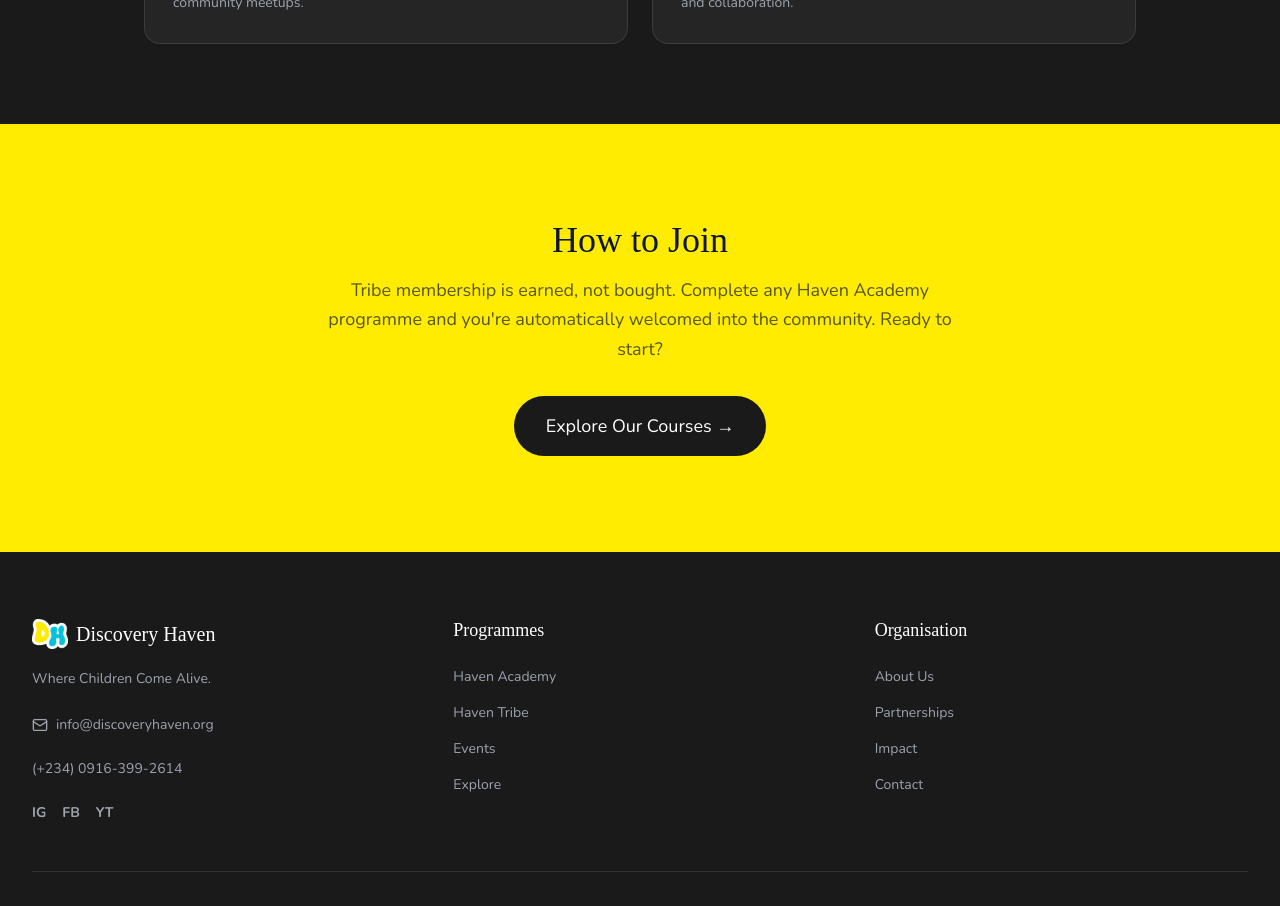
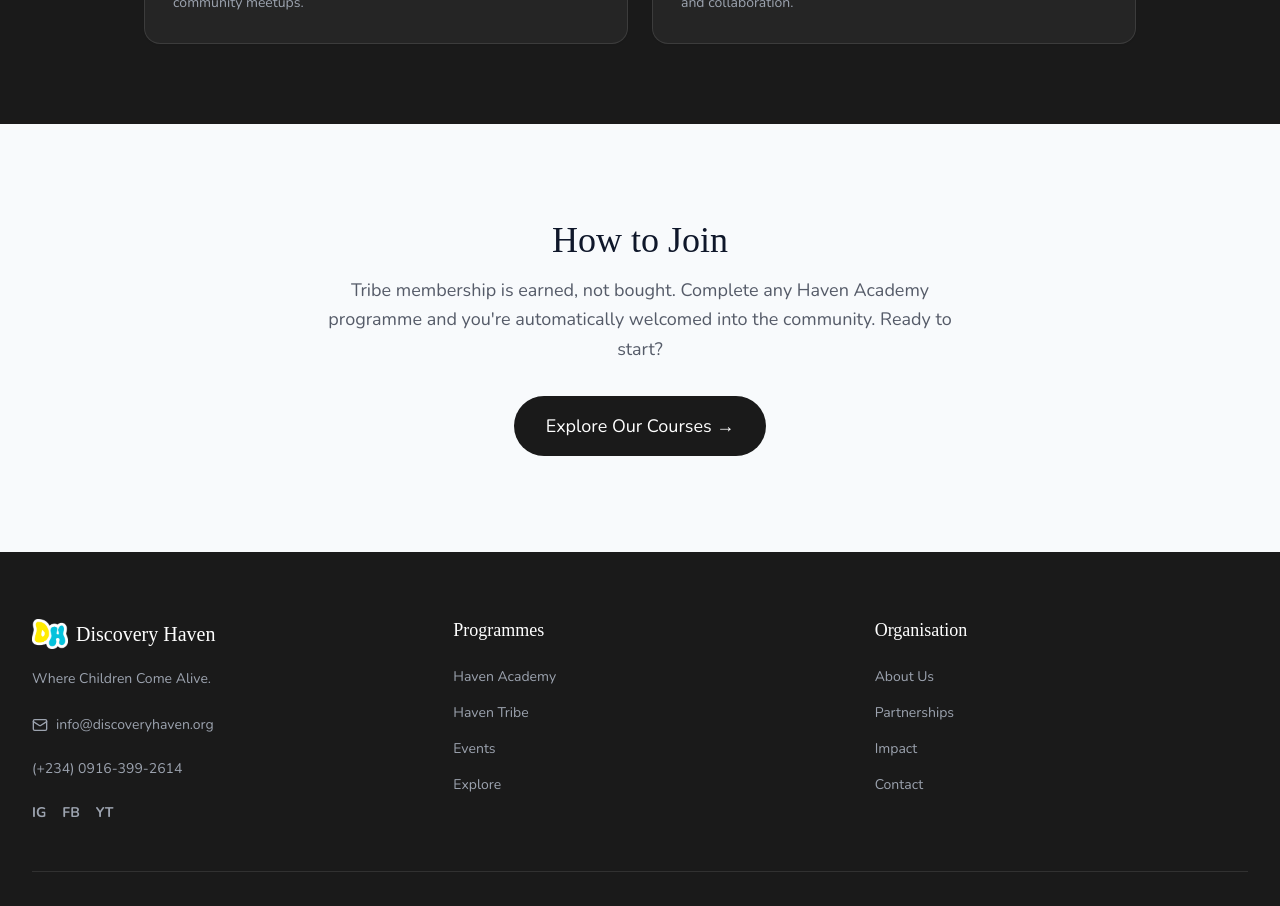
Before and after one commit to Tobennadev22/discoveryhaven, a React (Vite) app: page /haven-tribe in a window 1280 px wide. Shown: the part 1620-2526 px from the top of the page. Built offline with nearby package versions, Linux system fonts and the light colour scheme; a web font is replaced by a local one.

Commit message:
adjusted the icon colors

```diff
--- a/src/pages/HavenAcademy.jsx
+++ b/src/pages/HavenAcademy.jsx
@@ -1,6 +1,13 @@
 import { useState } from "react";
 import { useNavigate } from "react-router-dom";
-import { CheckCircle, Gift, PenLine, Mic2, SearchCheck, Brain } from "lucide-react";
+import {
+  CheckCircle,
+  Gift,
+  PenLine,
+  Mic2,
+  SearchCheck,
+  Brain,
+} from "lucide-react";
 
 const COURSE_ICONS = { PenLine, Mic2, SearchCheck, Brain };
 const COURSE_ROUTES = {
@@ -120,7 +127,9 @@
                 ) : (
                   <div
                     className="w-full h-full flex items-center justify-center"
-                    style={{ background: `linear-gradient(135deg, ${course.color}20, ${course.color}40)` }}
+                    style={{
+                      background: `linear-gradient(135deg, ${course.color}20, ${course.color}40)`,
+                    }}
                   >
                     <p className="text-gray-400 font-body text-sm text-center px-8">
                       Image coming soon
@@ -167,9 +176,9 @@
             dimension of your child's potential — communication, creativity,
             logic, and emotional intelligence.
           </p>
-          <Button variant="primary" size="lg">
+          {/* <Button variant="primary" size="lg">
             View Courses & Enrol
-          </Button>
+          </Button> */}
         </motion.div>
       </section>
 
--- a/src/pages/HavenTribe.jsx
+++ b/src/pages/HavenTribe.jsx
@@ -137,7 +137,7 @@
         </div>
       </section>
 
-      <section className="py-24 bg-yellow">
+      <section className="py-24 bg-slate-50">
         <motion.div
           className="max-w-2xl mx-auto px-4 text-center"
           variants={fadeUp}
```
